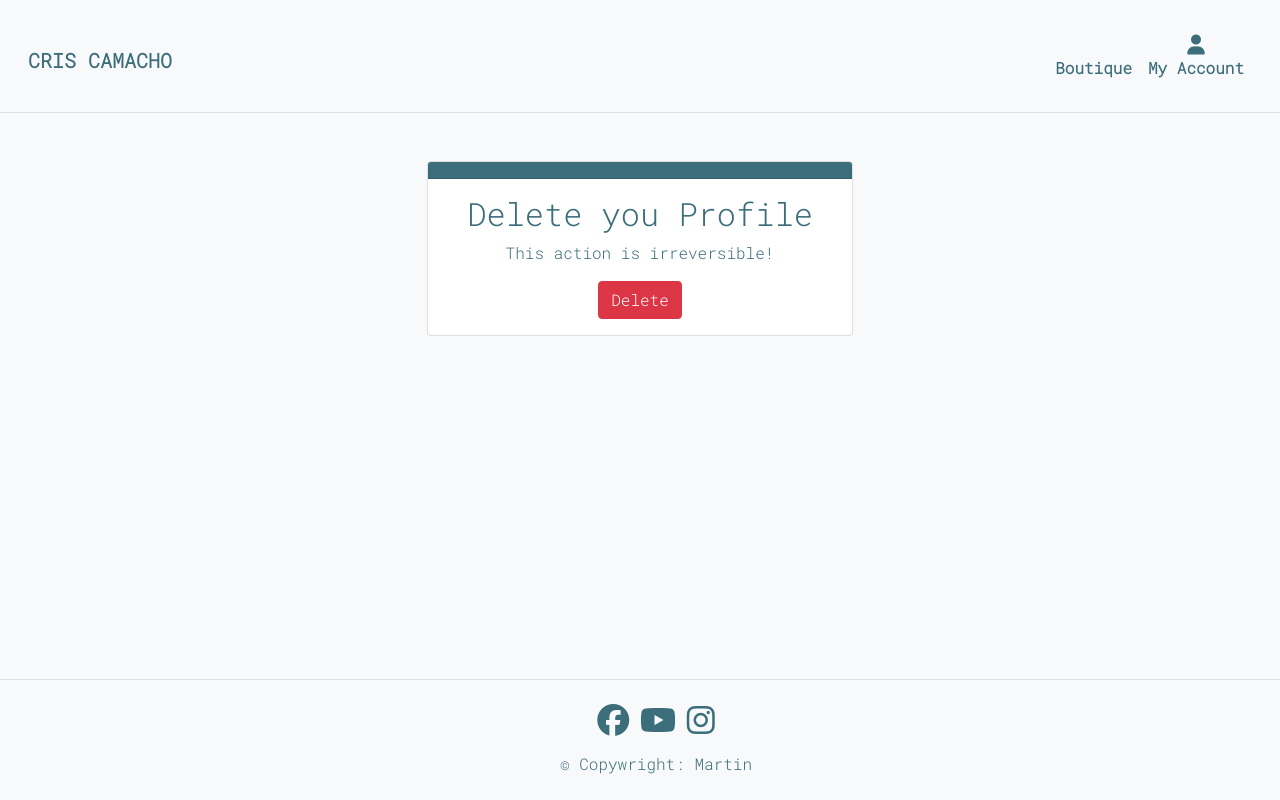
After one commit to MartinFortuna/pilates-store-p5, a Django app: page /profiles/delete_profile/ in a window 1280 px wide. The commit adds this page. Run offline with Django 3.2, Linux system fonts and the light colour scheme; the visitor is signed in with stand-in values (Sample User, id 1); some libraries are stand-ins or nearby versions.

Commit message:
Added delete profile feature

```diff
--- /dev/null
+++ b/profiles/templates/profiles/delete_profile.html
@@ -0,0 +1,14 @@
+{% extends 'base.html' %}
+{% block content %}
+    <div class="card col-11 col-md-6 col-lg-4 mx-auto my-5 text-center">
+        <div class="card-header"></div>
+        <div class="card-body">
+            <h2>Delete you Profile</h2>
+            <p>This action is irreversible!</p>
+            <form method="POST" action="{% url 'delete_profile' %}">
+                {% csrf_token %}
+                <button class="btn btn-danger" type="submit">Delete</button>
+            </form>
+        </div>
+    </div>
+{% endblock %}
--- a/profiles/templates/profiles/user_profile.html
+++ b/profiles/templates/profiles/user_profile.html
@@ -25,7 +25,7 @@
             </div>
             <div class="d-flex justify-content-center">
                 <a class="btn btn-warning col-sm-2 m-2" href="{% url 'update_profile' %}">Update your profile</a>
-                <a class="btn btn-danger col-sm-2 m-2 text-white" href="#">Delete your profile</a>
+                <a class="btn btn-danger col-sm-2 m-2 text-white" href="{% url 'delete_profile' %}">Delete your profile</a>
             </div>
         </div>
     </div>
--- a/profiles/urls.py
+++ b/profiles/urls.py
@@ -4,4 +4,5 @@ from profiles import views as profileViews
 urlpatterns = [
     path('', profileViews.user_profile, name='user_profile'),
     path('update_profile/', profileViews.update_profile, name='update_profile'),
+    path('delete_profile/', profileViews.delete_profile, name='delete_profile'),
 ]
--- a/profiles/views.py
+++ b/profiles/views.py
@@ -1,11 +1,13 @@
-from django.urls import path, include, reverse
-from django.shortcuts import render
+from django.contrib import messages
+from django.contrib.auth import logout
+from django.contrib.auth.decorators import login_required
 from django.contrib.auth.models import User
-from django.contrib.auth.decorators import login_required
+from django.http import HttpResponseRedirect
+from django.shortcuts import render, get_object_or_404
+from django.urls import include, path, reverse
+
+from profiles.forms import UserProfileForm, UserForm
 from profiles.models import UserDetail
-from profiles.forms import UserForm, UserProfileForm
-from django.contrib import messages
-from django.http import HttpResponseRedirect
 
 # Create your views here.
 
@@ -52,3 +54,17 @@ def update_profile(request):
 
     template = 'profiles/update_profile.html'
     return render(request, template, context)
+
+@login_required
+def delete_profile(request):
+    if request.method == 'POST':
+        user = request.user
+        profile = get_object_or_404(UserDetail, user_id=request.user)
+        profile.delete()
+        user.delete()
+        messages.success(request, "Your profile was deleted")
+        logout(request)
+        return HttpResponseRedirect(reverse('home'))
+    else:
+        template = 'profiles/delete_profile.html'
+        return render(request, template)
```
